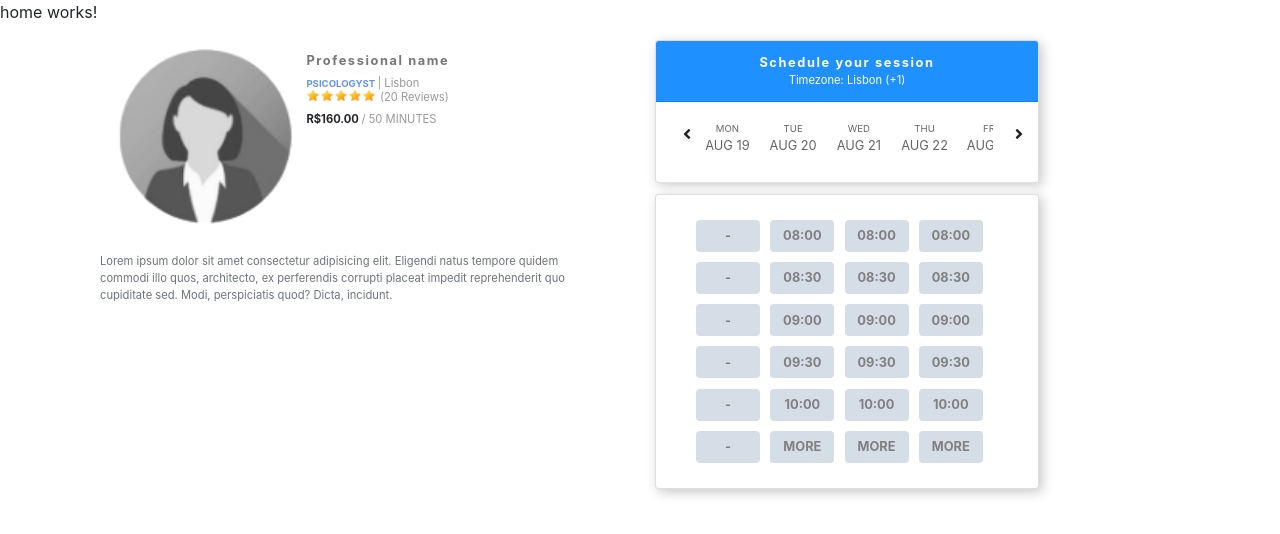
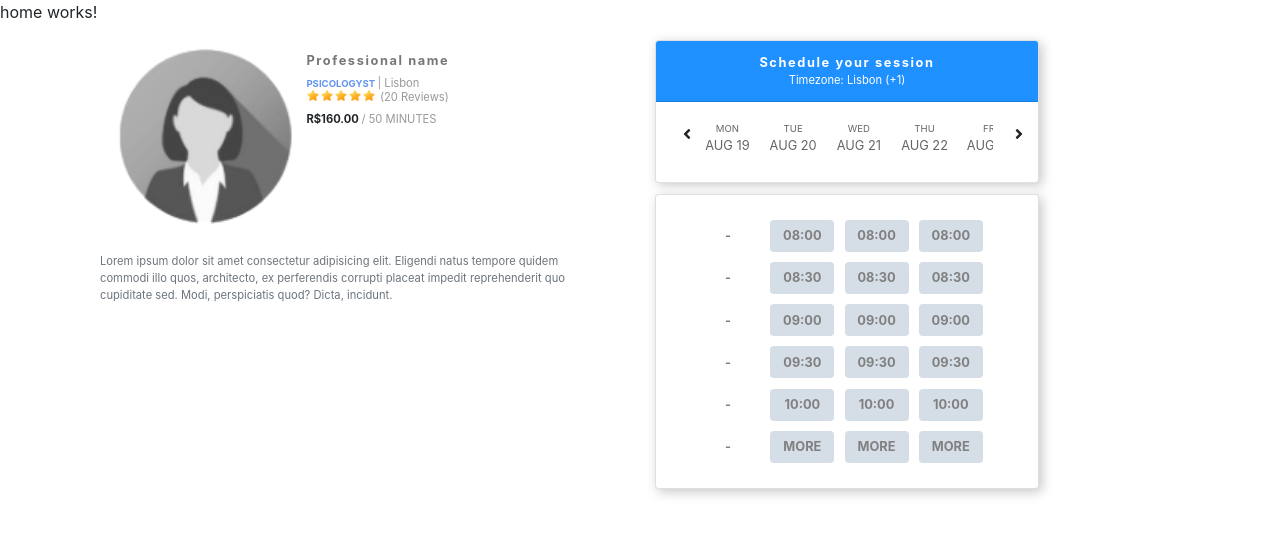
Before and after one commit to notreniev/zk-challenge, an Angular app: page /home in a window 1280 px wide. Shown: the top 534 px of the page. Built offline with nearby package versions, Linux system fonts and the light colour scheme.

Commit message:
Slot design initiated

```diff
--- a/src/app/schedule/schedule.component.css
+++ b/src/app/schedule/schedule.component.css
@@ -81,3 +81,15 @@
   font-weight: bold;
   border-radius: 4px;
 }
+
+.slot-free{
+  text-align: center;
+  min-width: 4rem;
+  margin: 0.4em;
+  padding: 0.5em;
+  background-color:white;
+  color: grey;
+  font-size: 0.8rem;
+  font-weight: bold;
+  border-radius: 4px;
+}
--- a/src/app/schedule/schedule.component.html
+++ b/src/app/schedule/schedule.component.html
@@ -49,7 +49,7 @@
   <div class="card-body">
     <div class="flex-container col-sm-12">
       <div *ngFor="let slot of schedule.content.slots; let i = index">
-        <div class="slot">
+        <div [ngClass]="{'slot': slot.time != '-' , 'slot-free': slot.time == '-'}">
           {{slot.time}}
         </div>
       </div>
```
